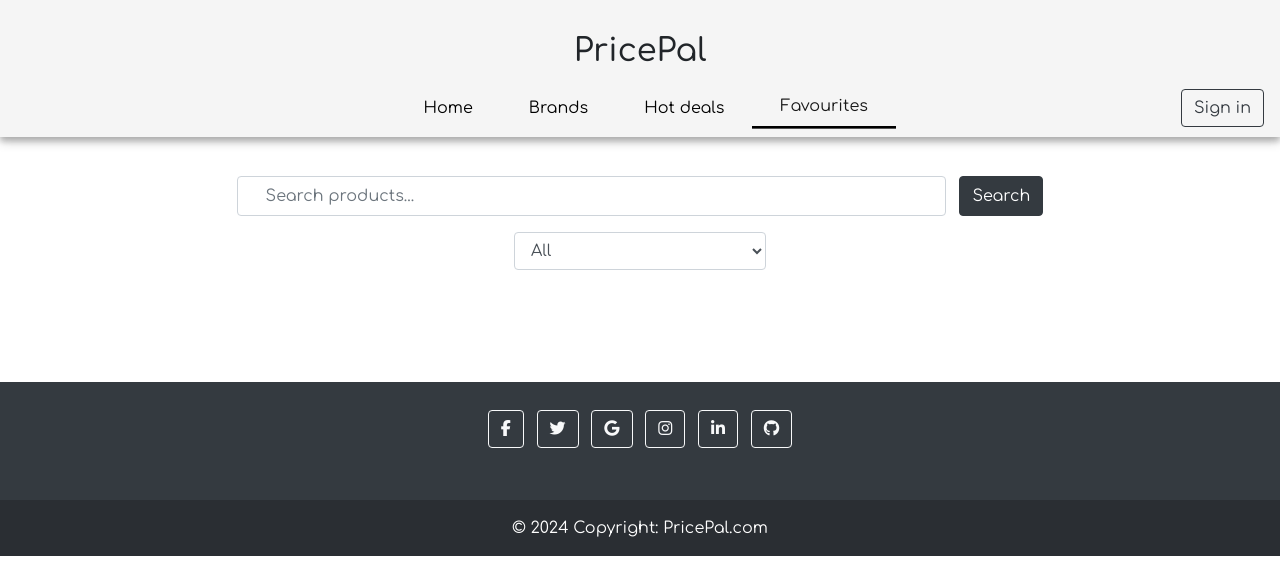
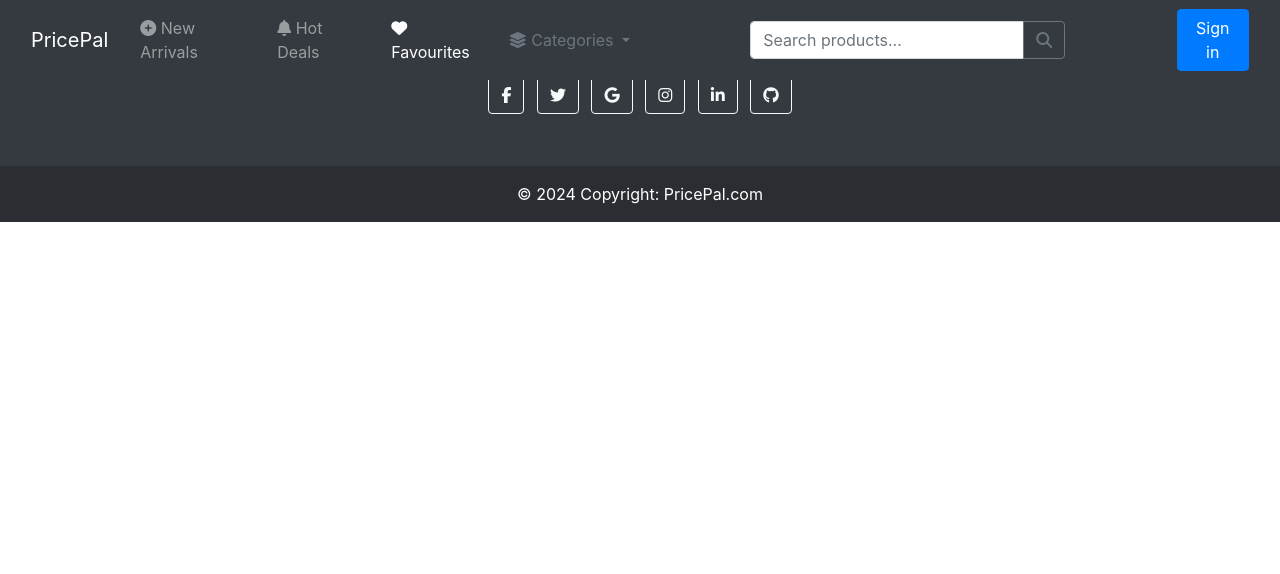
Before and after one commit to NightKing-V/CompGroupProject---PriceComparisionWebSite, a CodeIgniter app: page /database/index.php/Favourites in a window 1280 px wide. Shown: the top 574 px of the page. Run offline with CodeIgniter, Linux system fonts and the light colour scheme.

Commit message:
header fixed

```diff
--- a/application/views/templates/Header.php
+++ b/application/views/templates/Header.php
@@ -28,82 +28,85 @@ defined('BASEPATH') or exit ('No direct script access allowed');
 	<link rel="stylesheet" href="https://fonts.googleapis.com/css2?family=Material+Symbols+Outlined:opsz,wght,FILL,GRAD@20..48,100..700,0..1,-50..200" />
 
 	<script defer src="<?php echo base_url()?>assets/JS/ActiveNav.js"></script>
-	<link rel="stylesheet" type="text/css" href="<?php echo base_url() ?>assets/CSS/Main.css">
+	<!-- <link rel="stylesheet" type="text/css" href="<?php echo base_url() ?>assets/CSS/Main.css"> -->
+	<link rel="stylesheet" type="text/css" href="<?php echo base_url() ?>assets/CSS/Home.css">
 
 </head>
 
 <body>
 
-	<nav class="navbar fixed-top navbar-expand-lg navbar-light bg-light justify-content-center">
-		<div id="navrow" class="row">
-			<div id="HeadCon" class="col-12 container d-flex justify-content-center ">
-				<h2 class="Heading">PricePal</h2>
+	<!-- Navbar -->
+    <nav class="navbar navbar-expand-lg navbar-dark bg-dark fixed-top mb-5">
+        <div class="container-fluid">
+            <a class="navbar-brand" href="<?php echo base_url('index.php/Home'); ?>">
+                PricePal
+            </a>
+            <button class="navbar-toggler" type="button" data-toggle="collapse" data-target="#navbarSupportedContent" aria-controls="navbarSupportedContent" aria-expanded="false" aria-label="Toggle navigation">
+                <i class="fas fa-bars"></i>
+            </button>
+
+            <div class="collapse navbar-collapse" id="navbarSupportedContent">
+                <ul class="navbar-nav ms-auto align-items-center">
+                    <li class="nav-item">
+                        <a class="nav-link mx-2" href="#!"><i class="fas fa-plus-circle pe-2"></i> New Arrivals</a>
+                    </li>
+                    <li class="nav-item">
+                        <a class="nav-link mx-2" href="<?php echo base_url("index.php/Hotdeals") ?>"><i class="fas fa-bell pe-2"></i> Hot Deals</a>
+                    </li>
+                    <li class="nav-item">
+                        <a class="nav-link mx-2" href="<?php echo base_url("index.php/Favourites") ?>"><i class="fas fa-heart pe-2"></i> Favourites</a>
+                    </li>
+                    <li class="nav-item">
+                        <div class="dropdown">
+                            <a class="btn dropdown-toggle text-secondary" href="#" id="dropdownMenuLink" data-toggle="dropdown" aria-haspopup="true" aria-expanded="false">
+                                <i class="fas fa-layer-group"></i> Categories
+                            </a>
+                            <div class="dropdown-menu" aria-labelledby="dropdownMenuLink">
+                                <a class="dropdown-item" href="#">All</a>
+                                <a class="dropdown-item" href="#">Mobile Phones & Devices</a>
+                                <a class="dropdown-item" href="#">Televisions</a>
+                                <a class="dropdown-item" href="#">Refrigerators</a>
+                                <a class="dropdown-item" href="#">Washing Machines</a>
+                                <a class="dropdown-item" href="#">Kitchen Appliances</a>
+                                <a class="dropdown-item" href="#">Laptops</a>
+                                <a class="dropdown-item" href="#">Air Conditioners</a>
+                                <a class="dropdown-item" href="#">Fitness Equipment</a>
                             </div>
-			<div class="col-12 d-flex container">
-				<a class="navbar-brand" href="#">PricePal</a>
-				<button class="navbar-toggler" type="button" data-toggle="collapse" data-target="#navbarNavDropdown"
-					aria-controls="navbarNavDropdown" aria-expanded="false" aria-label="Toggle navigation">
-					<span class="navbar-toggler-icon"></span>
-				</button>
-				<div class="collapse navbar-collapse" id="navbarNavDropdown">
-					<ul class="navbar-nav align-items-center mx-auto">
-						<li id="main-nav" class="nav-item">
-							<a class="nav-link" href="<?php echo base_url("index.php/Home")?>">Home</a>
-						</li>
-						<li id="main-nav" class="nav-item">
-							<a class="nav-link" href="<?php echo base_url("index.php/Brands") ?>">Brands</a>
-						</li>
-						<li id="main-nav" class="nav-item">
-							<a class="nav-link" href="<?php echo base_url("index.php/Hotdeals") ?>">Hot deals</a>
-						</li>
-						<li id="main-nav" class="nav-item">
-							<a class="nav-link" href="<?php echo base_url("index.php/Favourites") ?>">Favourites</a>
+                        </div>
                     </li>
                 </ul>
-					<button type='button' id="signinbtn" class='btn btn-outline-dark my-2 my-sm-0 <?= isset($_SESSION['email']) ? "d-none" : "d-block" ?>' data-toggle='modal' data-target='#exampleModalCenter3'>
+                <div class="w-50 d-inline d-md-flex align-items-center justify-content-center">
+				<form class="form-inline my-2 my-lg-0">
+                    <div class="input-group mx-5 mx-md-0 px-5 px-md-0">
+                        <input type="search" class="form-control" placeholder="Search products..." aria-label="Search" name="searchtext" id="searchbarinner">
+                        <div class="input-group-append">
+                            <button class="btn btn-outline-secondary" type="submit">
+                                <i class="fas fa-search"></i>
+                            </button>
+                        </div>
+                    </div>
+                </form>
+                </div>
+				<div class="text-center">
+				<button type='button' id="signinbtn" class='btn btn-primary text-white my-2 my-sm-0 <?= isset($_SESSION['email']) ? "d-none" : "d-block" ?>' data-toggle='modal' data-target='#exampleModalCenter3'>
 						<a href="<?= base_url('index.php/login') ?>" style="color:inherit; text-decoration:none;">Sign in</a>
 					</button>
-
 					<!-- added -->
 					<?php if(isset($_SESSION['email'])): ?>
     <div class="btn-group">
-							<button type="button" class="btn btn-info dropdown-toggle" data-toggle="dropdown" aria-haspopup="true" aria-expanded="false">
+        <button type="button" class="btn dropdown-toggle text-white" data-toggle="dropdown" aria-haspopup="true" aria-expanded="false">
+            <?php if(!empty($_SESSION['profile_picture'])): ?>
+                <img src="<?php echo htmlspecialchars($_SESSION['profile_picture']); ?>" alt="Profile Image" width="40" height="40" class="profileimg" style="border-radius: 50%;">
+            <?php endif; ?>
         </button>
         <div class="dropdown-menu">
             <a class="dropdown-item" href="<?= base_url('index.php/Main/logout') ?>">Logout</a>
         </div>
     </div>
 <?php endif; ?>
+
 				</div>
             </div>
         </div>
     </nav>
-
-
-
-	<div id="searchdiv" class="container d-flex justify-content-center ">
-		<form id="searchbar" class="form-inline align-items-center my-lg-0" method="post" action="<?php echo base_url("index.php/search")?>">
-			<div class="container d-flex justify-content-center">
-				<input id="searchbarinner" class="form-control form-input mr-sm-2" type="search" placeholder="Search products..."
-					aria-label="Search" name="searchtext">
-				<button class="btn btn-dark my-2 my-sm-0 searchbtn" type="submit">Search</button>
-			</div>
-			<div class="container d-flex justify-content-center mainbtn">
-				<div class="row container">
-					<div class="container d-flex justify-content-center col">
-						<select class="form-control">
-							<option>All</option>
-							<option>Mobile Phones & Devices</option>
-							<option>Telivisions</option>
-							<option>Refrigerators</option>
-							<option>Washing Machines</option>
-							<option>Kitchen Appliances</option>
-							<option>Laptops</option>
-							<option>Air Conditioners</option>
-							<option>Fitness Equiment</option>
-						</select>
-					</div>
-				</div>
-			</div>
-		</form>
-	</div>
+<!-- Navbar -->
```
Also changed, not shown: 1 other file. Lines whose indentation alone changed are shown as unchanged.
